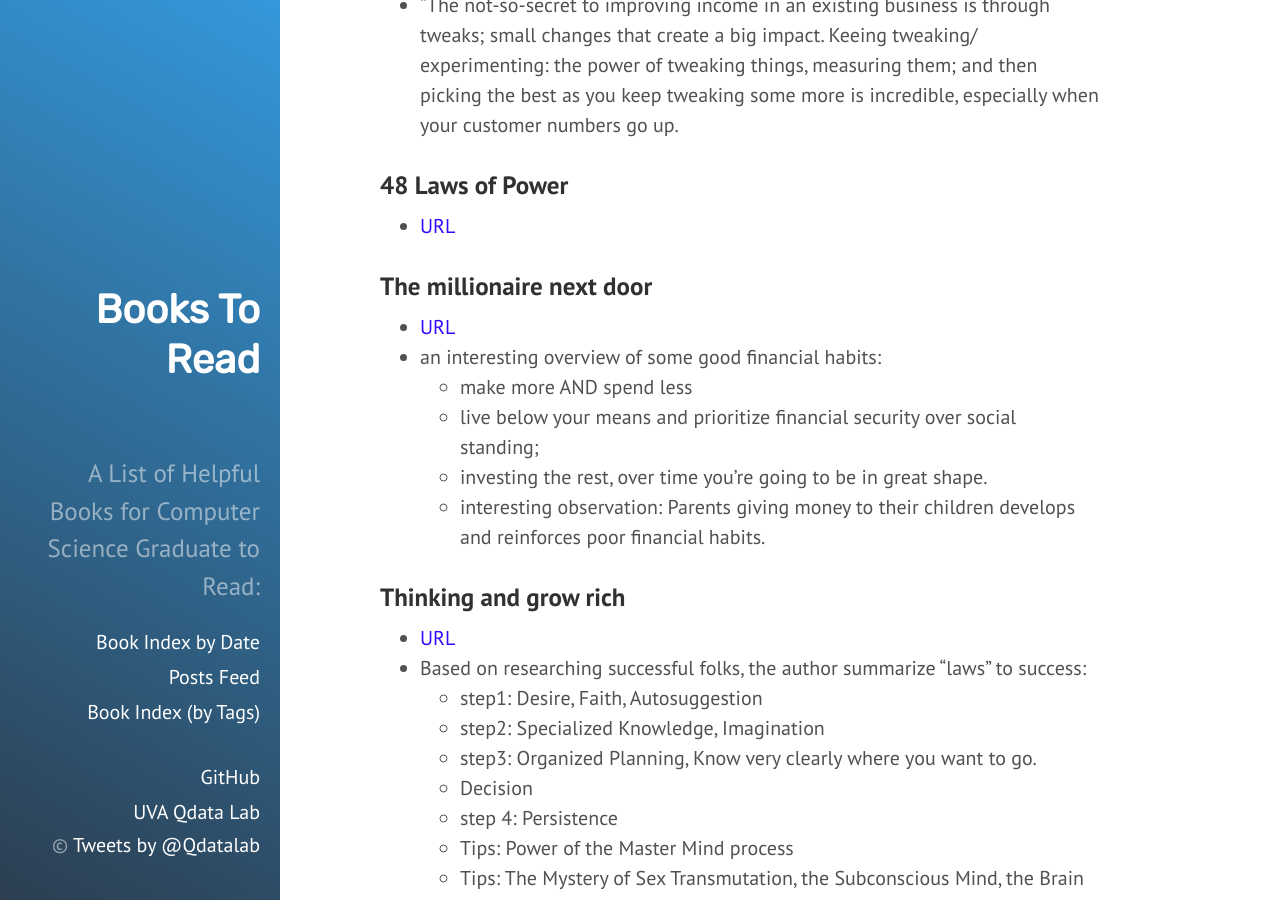
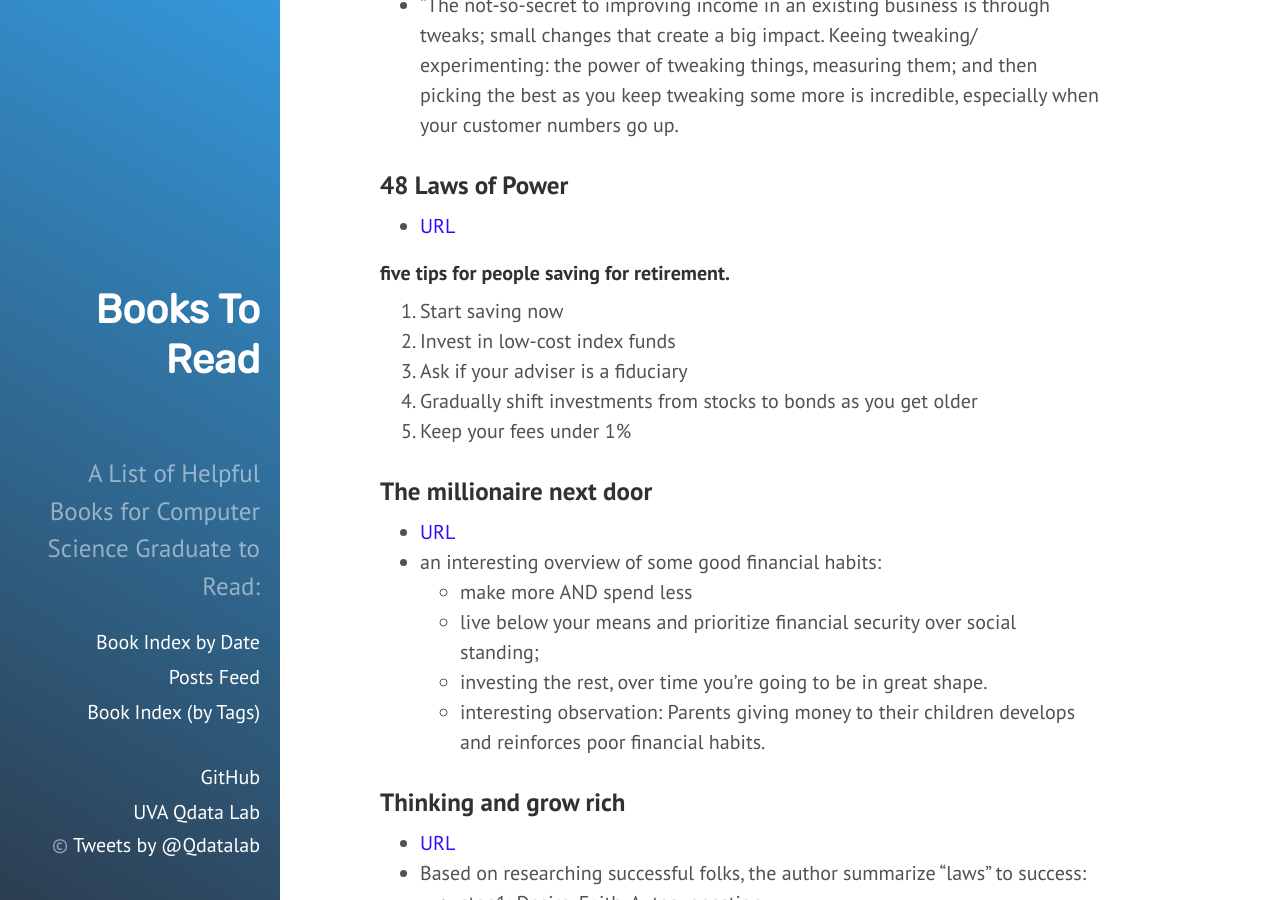
Before and after one commit to qiyanjun/books2read, a Jekyll site: the page built from _posts/2015-06-10-financeBooks.md, in a window 1280 px wide and 900 px high, scrolled down 543 px. Built offline with Jekyll 4.4.1, drawn with Linux system fonts in a browser that asks for light colours.

Commit message:
Update 2015-06-10-financeBooks.md

```diff
--- a/_posts/2015-06-10-financeBooks.md
+++ b/_posts/2015-06-10-financeBooks.md
@@ -18,6 +18,13 @@ tags:
 
 ### 48 Laws of Power
 - [URL](https://en.wikipedia.org/wiki/The_48_Laws_of_Power)
+
+#### five tips for people saving for retirement.
+1. Start saving now
+2. Invest in low-cost index funds
+3. Ask if your adviser is a fiduciary
+4. Gradually shift investments from stocks to bonds as you get older
+5. Keep your fees under 1%
 
 
 
```
